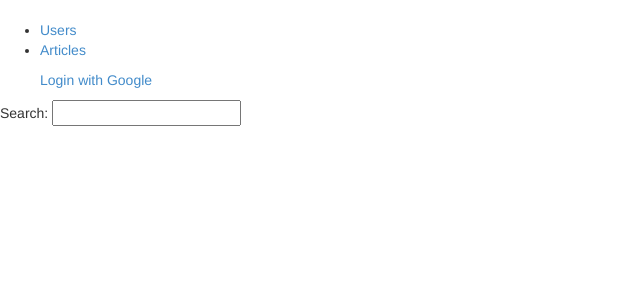
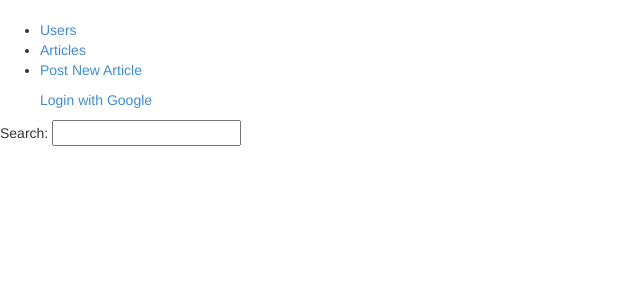
Before and after one commit to magicHarshit/PublicBlog, a Django app: page / in a window 1280 px wide. Shown: the top 300 px of the page, without its empty margins (0-640 px from the left). Run offline with Django 3.2, Linux system fonts and the light colour scheme; data that the repository does not hold is empty; some libraries are stand-ins or nearby versions.

Commit message:
add link of post_article

```diff
--- a/templates/index.html
+++ b/templates/index.html
@@ -16,6 +16,7 @@
         <ul>
 		        <li><a href="#/users/">Users</a></li>
                 <li><a href="#/articles/">Articles</a></li>
+                <li><a href="#/article/post/">Post New Article</a></li>
         </ul>
 
         <ul>
```
